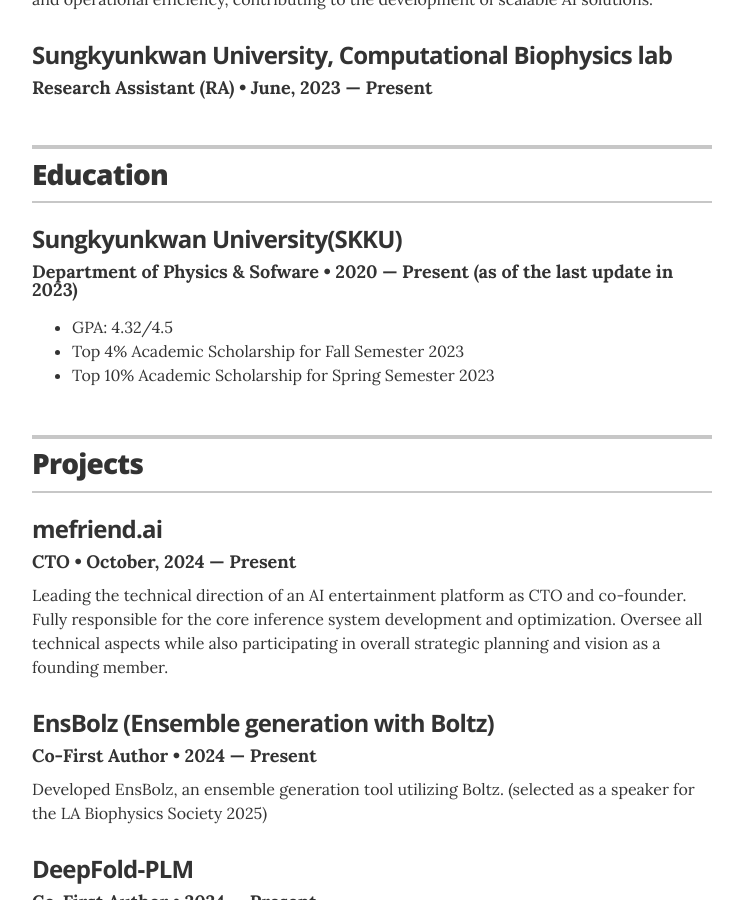
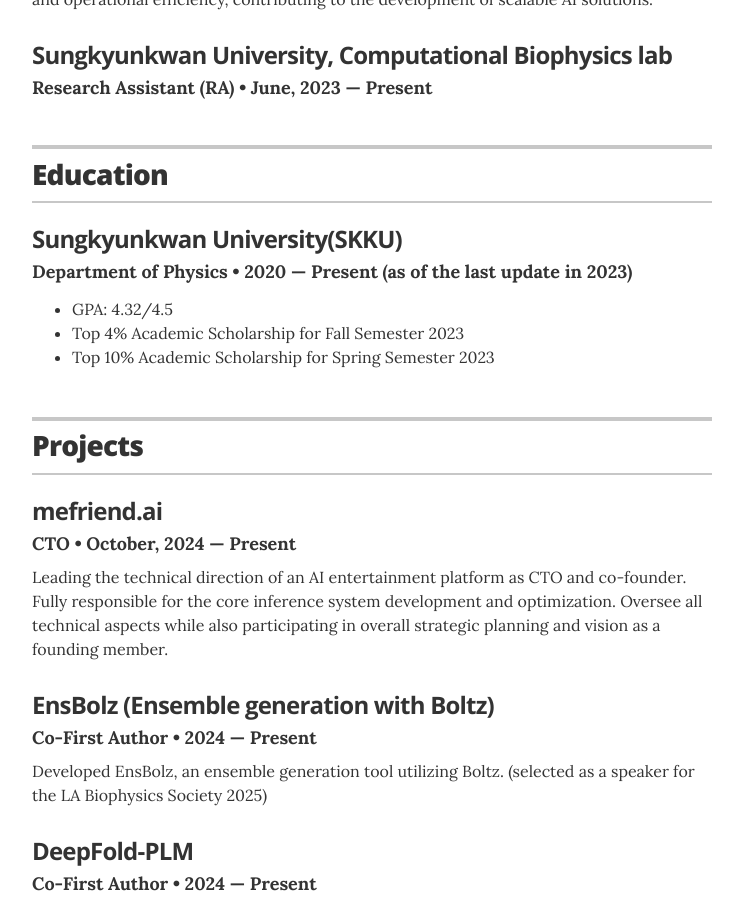
Before and after one commit to delibae/delibae.github.io, a Jekyll site: the page built from index.html, in a window 1280 px wide and 900 px high, scrolled down 773 px. Shown: the whole window, without its empty margins (268-1011 px from the left). Built offline with Jekyll 4.4.1, drawn with Linux system fonts in a browser that asks for light colours.

Commit message:
♻️ Chore: chore fix

```diff
--- a/_data/education.yml
+++ b/_data/education.yml
@@ -1,5 +1,5 @@
 # Degree
-- degree: Department of Physics & Sofware
+- degree: Department of Physics
   uni: Sungkyunkwan University(SKKU)
   year: 2020 &mdash; Present (as of the last update in 2023)
   awards:
```
